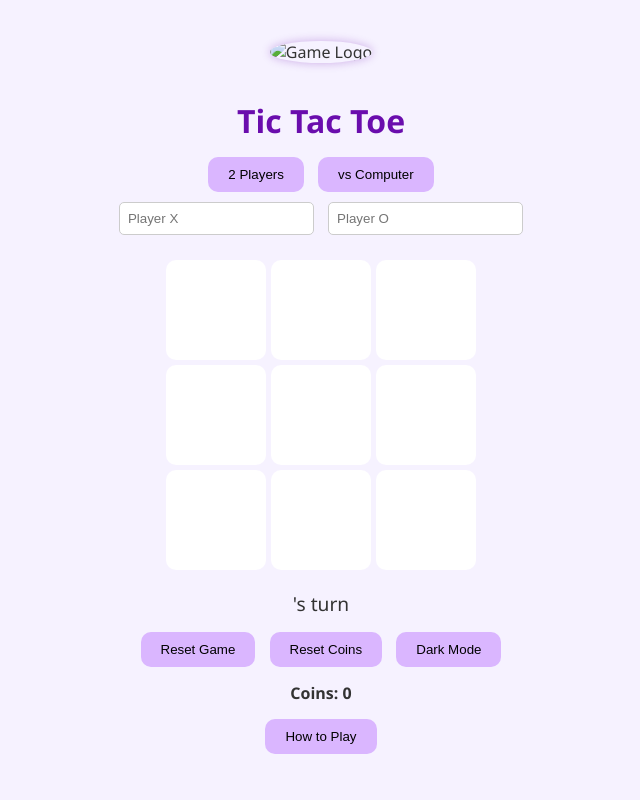
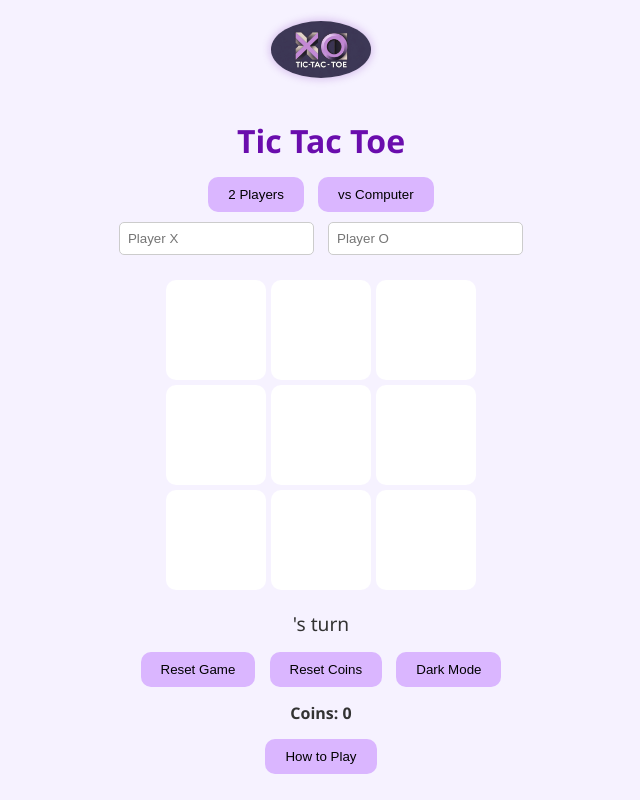
Before and after one commit to Nishanthini08/Tic-Tac-Toe-Game, a plain HTML site: page index.html in a window 1280 px wide. Shown: the whole page, without its empty margins (319-959 px from the left). Drawn offline with Linux system fonts and the light colour scheme.

Commit message:
Update index.html

```diff
--- a/index.html
+++ b/index.html
@@ -9,7 +9,7 @@
 <body>
   <div class="container">
     <!-- Logo -->
-    <img src="Untitled design.png" alt="Game Logo" class="logo"/>
+    <img src="Logo-design.png" alt="Game Logo" class="logo"/>
 
     <h1>Tic Tac Toe</h1>
 
```
